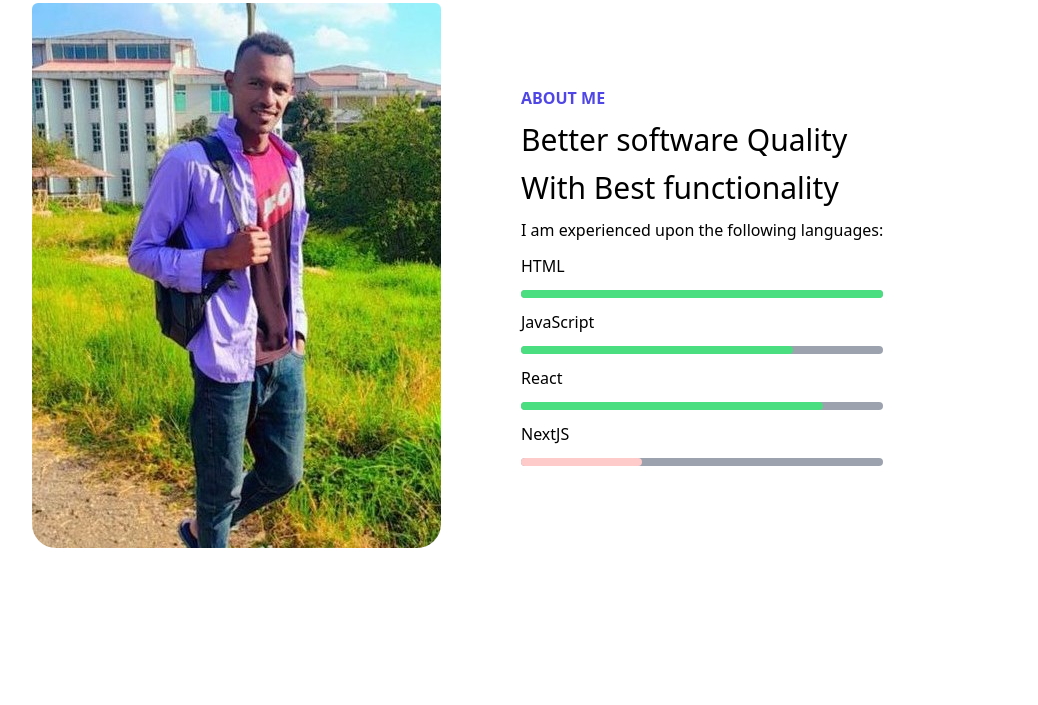
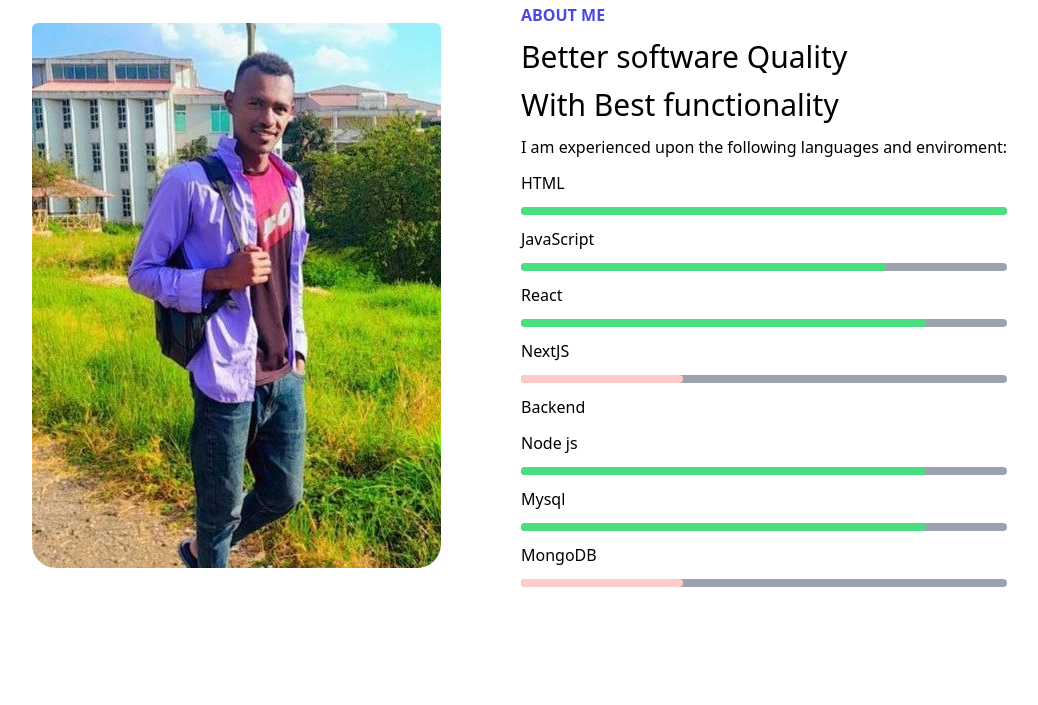
Before and after one commit to mengistu3137/My_Portfolio, a website: page index.html in a window 1280 px wide. Shown: the part 957-1662 px from the top of the page, without its empty margins (8-1046 px from the left). Drawn offline with nearby package versions, Linux system fonts and the light colour scheme.

Commit message:
updated commit

```diff
--- a/index.html
+++ b/index.html
@@ -70,7 +70,7 @@
     </div>
     <div class="hidden lg:flex flex-col absolute top-0 bottom-0 m-auto right-10 bg-white h-fit w-1/3 gap-4 p-6 rounded-md shadow-xl shadow-gray-500">
         <h1 class="text-4xl font-bold text-indigo-500">Hi, I'm Mengistu,</h1>
-        <p class="font-semibold font-nunito text-sm">A software engineering student at Jimma University, graduating in 2026. I have experience in machine learning, data analysis, web development, and app development. I am currently seeking an internship to further develop my skills and gain hands-on industry experience by working together.</p>
+        <p class="font-semibold font-nunito text-sm">A software engineering student at Jimma University, graduating in 2025. I have experience in mern full stack webdevelopment, machine learning,  and android app development. I am currently seeking an internship to further develop my skills and gain hands-on industry experience by working together.</p>
         <a href="#contact" class="cursor-pointer bg-indigo-400 text-black-600 w-fit rounded-xl items-center hover:bg-green-900 hover:text-white">
             <h2 class="font-bold pl-3 pr-3">Let's connect</h2>
         </a>
@@ -91,7 +91,7 @@
             <h1 class="text-indigo-600 font-bold uppercase">About me</h1>
             <h1 class="text-black-400 text-3xl font-medium">Better software Quality</h1>
             <h1 class="text-black-400 text-3xl font-medium">With Best functionality</h1>
-            <p>I am experienced upon the following languages:</p>
+            <p>I am experienced upon the following languages and enviroment:</p>
             <h1>HTML</h1>
             <div class="w-full rounded-md bg-gray-400 h-2">
                 <div class="w-full rounded-md bg-green-400 h-2"></div>
@@ -105,6 +105,19 @@
                 <div class="w-5/6 rounded-md bg-green-400 h-2"></div>
             </div>
             <h1>NextJS</h1>
+            <div class="w-full rounded-md bg-gray-400 h-2">
+                <div class="w-1/3 rounded-md bg-red-200 h-2"></div>
+            </div>
+            <h1>Backend</h1>
+            <h1>Node js</h1>
+            <div class="w-full rounded-md bg-gray-400 h-2">
+                <div class="w-5/6 rounded-md bg-green-400 h-2"></div>
+            </div>
+            <h1>Mysql</h1>
+            <div class="w-full rounded-md bg-gray-400 h-2">
+                <div class="w-5/6 rounded-md bg-green-400 h-2"></div>
+            </div>
+            <h1>MongoDB </h1>
             <div class="w-full rounded-md bg-gray-400 h-2">
                 <div class="w-1/3 rounded-md bg-red-200 h-2"></div>
             </div>
@@ -231,7 +244,7 @@ This website automate the manual process of clearance for students
             class="p-2 w-full md:w-5/12 lg:w-1/5 shadow-xl rounded-lg my-3 md:my-10 m-1 transition-all hover:scale-110"
           >
             <img src="./Asset/Customer_segemntation.png" class="p-4"/>
-             <h3 class="text-sm">Customer segementation </h3>
+             <h3 class="text-sm">Customer segementation  <a href="https://github.com/mengistu3137/Customer_segmentation_in_ML" class="text-blue-800">Visit here...</a> </h3></h3>
           <p class="text-start align-middle  text-gray-400 text-sm" >
 Machine learning project cluster customers based on their demographic,geographic and psychographic behavoir.
        </p>
```
